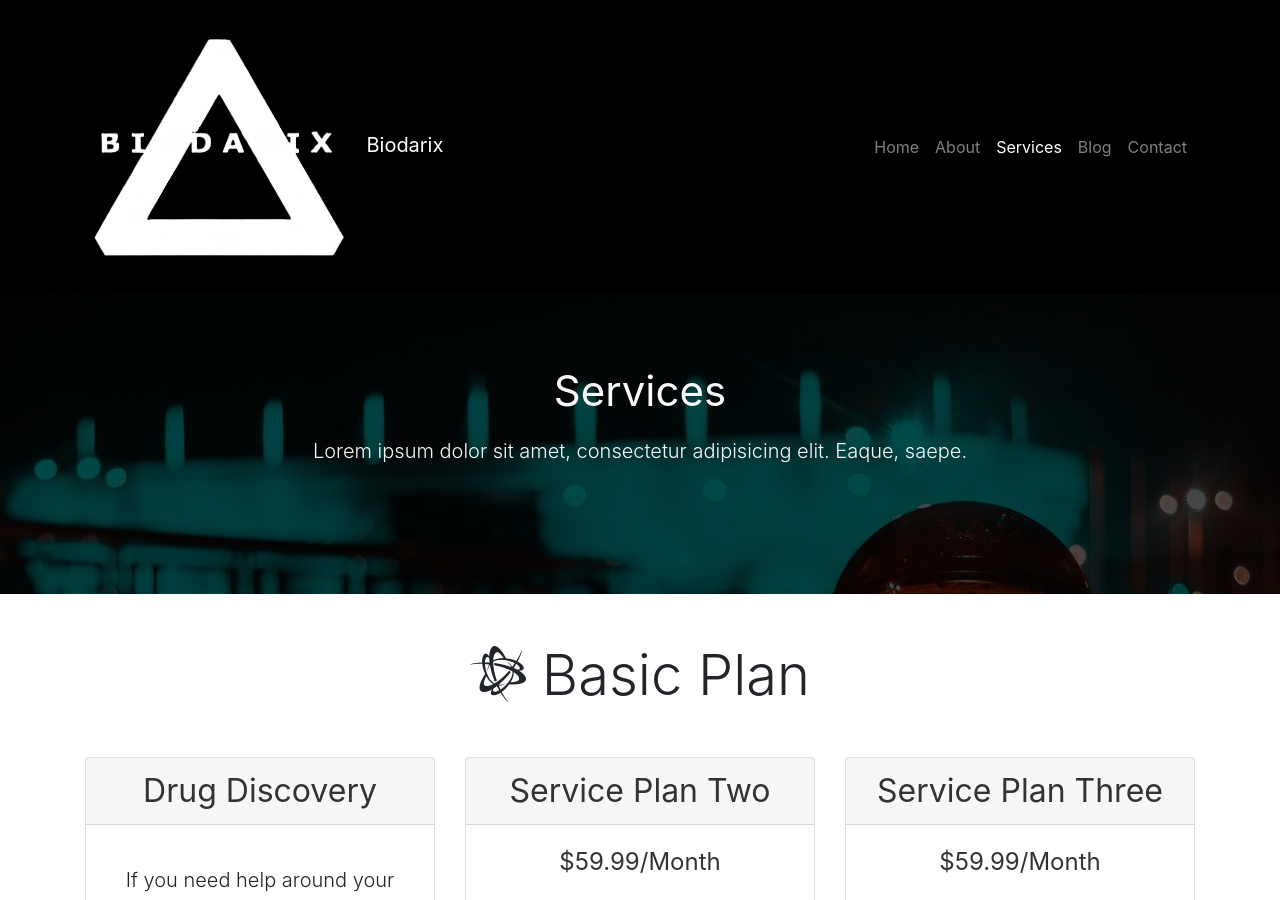
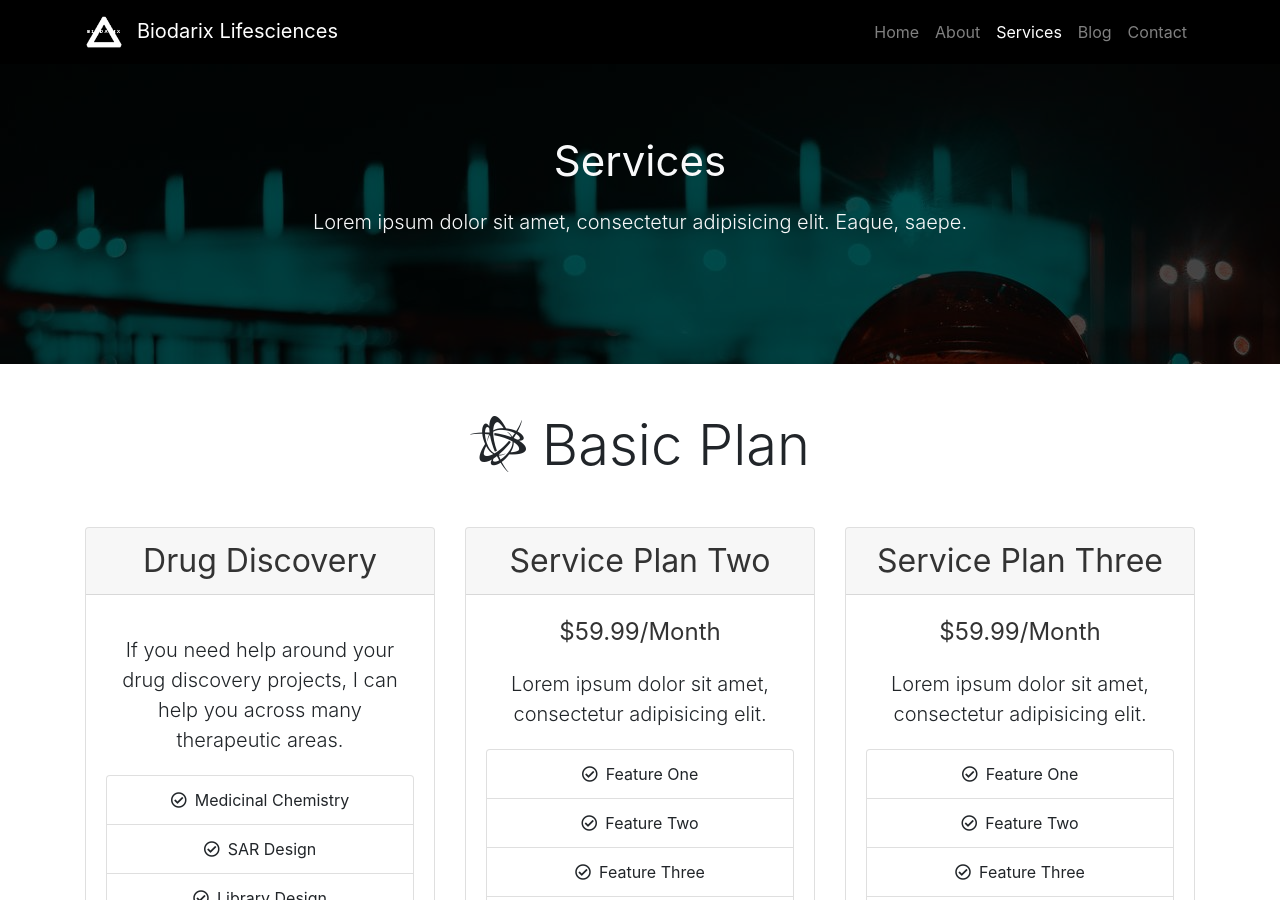
Before and after one commit to Biodarix/biodarix.github.io, a Jekyll site: the page services.html, which Jekyll copies as it is, in a window 1280 px wide and 900 px high. Built offline with Jekyll 4.4.1, drawn with Linux system fonts in a browser that asks for light colours.

Commit message:
Update services.html

```diff
--- a/services.html
+++ b/services.html
@@ -17,8 +17,8 @@
 	<nav class="navbar navbar-dark navbar-expand-lg"  uk-sticky="top:100; animation: uk-animation-slide-top; bottom: #sticky-on-scroll-up">
 		<div class="container">
 			<a href="index.html" class="navbar-brand">
-				<img src="img/logo1.png" class="img-fluid p-0" style="width: 35%; filter: brightness(0) invert(1);">
-				<div class="ml-2 p-0 d-inline webT">Biodarix</div>
+				<img src="img/logo1.png" class="img-fluid p-0" style="width: 5%; filter: brightness(0) invert(1);">
+				<div class="ml-2 p-0 d-inline webT">Biodarix Lifesciences</div>
 			</a>
 			<button class="navbar-toggler navbar-toggler-right" data-toggle="collapse" data-target="#navBar">
 				<span class="navbar-toggler-icon"></span>
```
